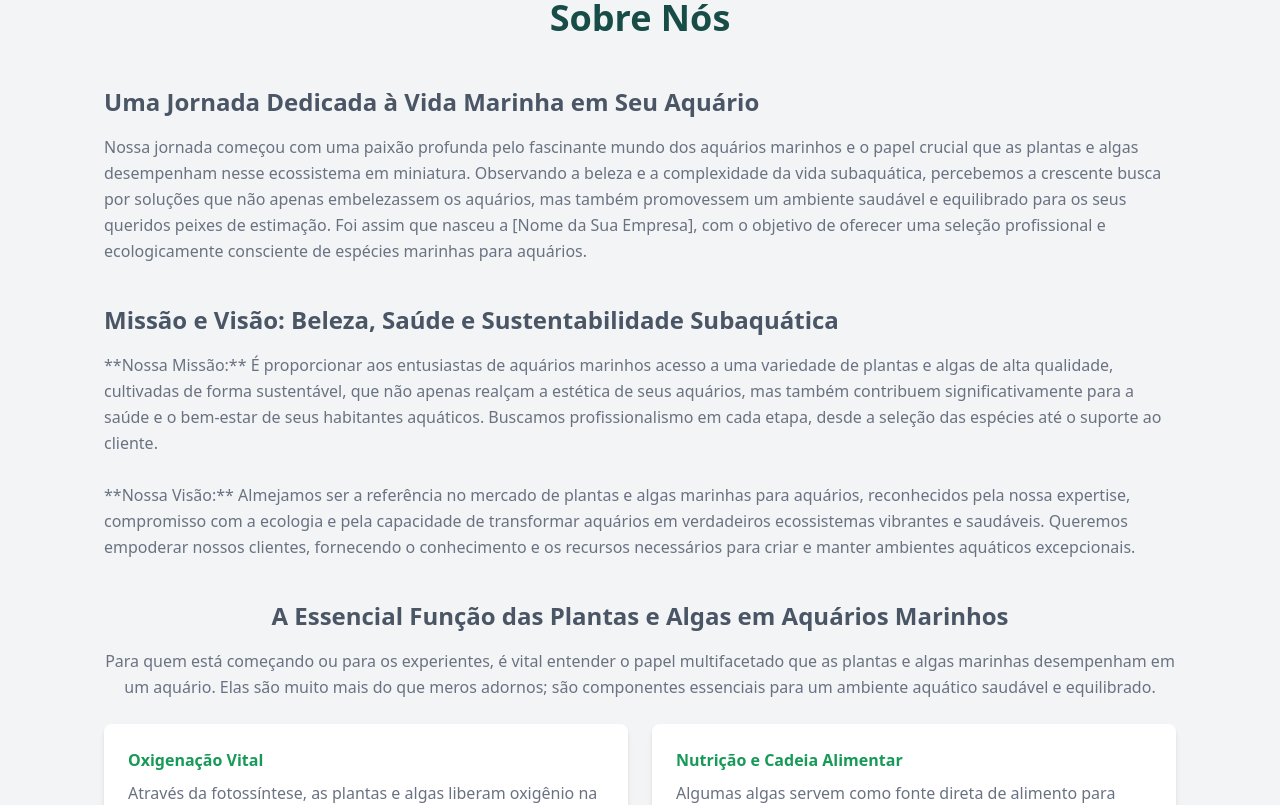
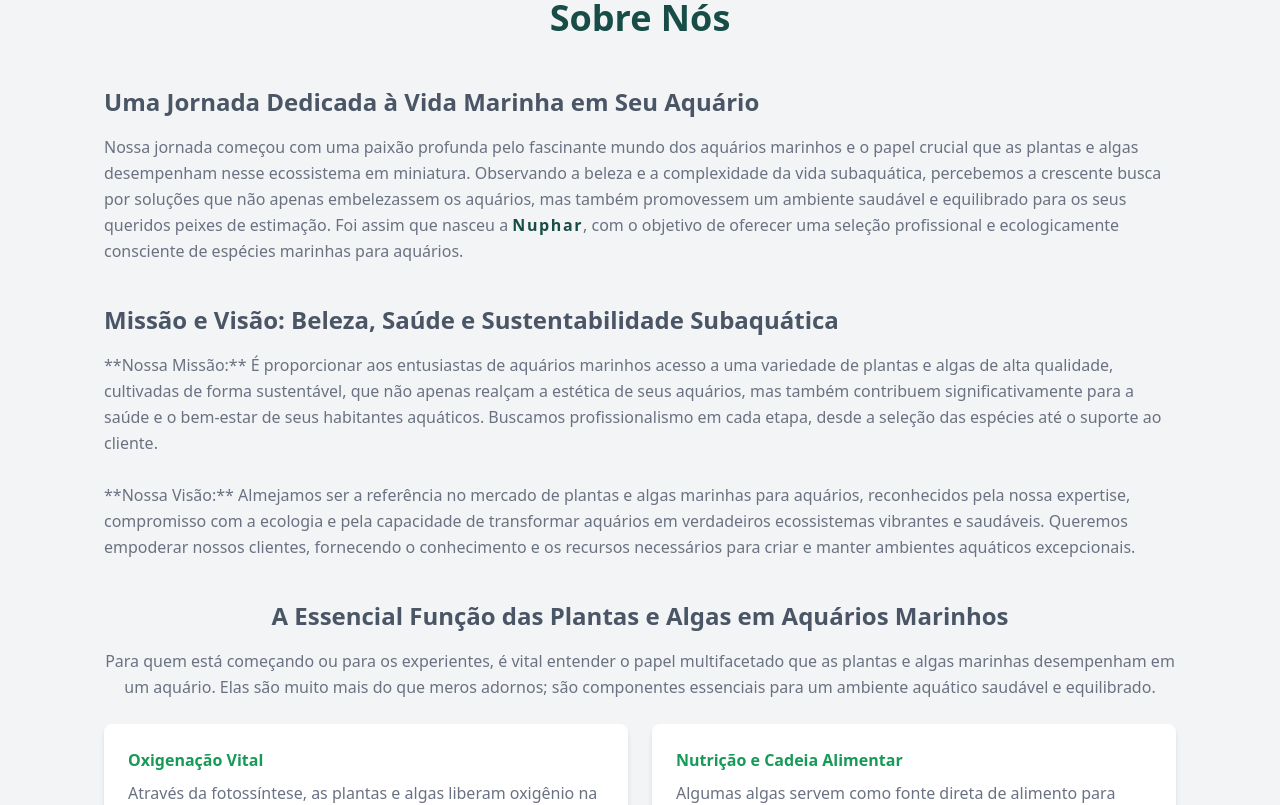
Before and after one commit to JairoLopes/Ecommerce, a React (Vite) app: page / in a window 1280 px wide. Shown: the part 2280-3085 px from the top of the page. Built offline with nearby package versions, Linux system fonts and the light colour scheme.

Commit message:
Update AboutUs.tsx

```diff
--- a/src/components/AboutUs.tsx
+++ b/src/components/AboutUs.tsx
@@ -41,9 +41,12 @@ const AboutUs = () => {
             complexidade da vida subaquática, percebemos a crescente busca por
             soluções que não apenas embelezassem os aquários, mas também
             promovessem um ambiente saudável e equilibrado para os seus queridos
-            peixes de estimação. Foi assim que nasceu a [Nome da Sua Empresa],
-            com o objetivo de oferecer uma seleção profissional e ecologicamente
-            consciente de espécies marinhas para aquários.
+            peixes de estimação. Foi assim que nasceu a{" "}
+            <strong className="text-accentDark font-bold tracking-widest">
+              Nuphar
+            </strong>
+            , com o objetivo de oferecer uma seleção profissional e
+            ecologicamente consciente de espécies marinhas para aquários.
           </motion.p>
         </div>
 
```
